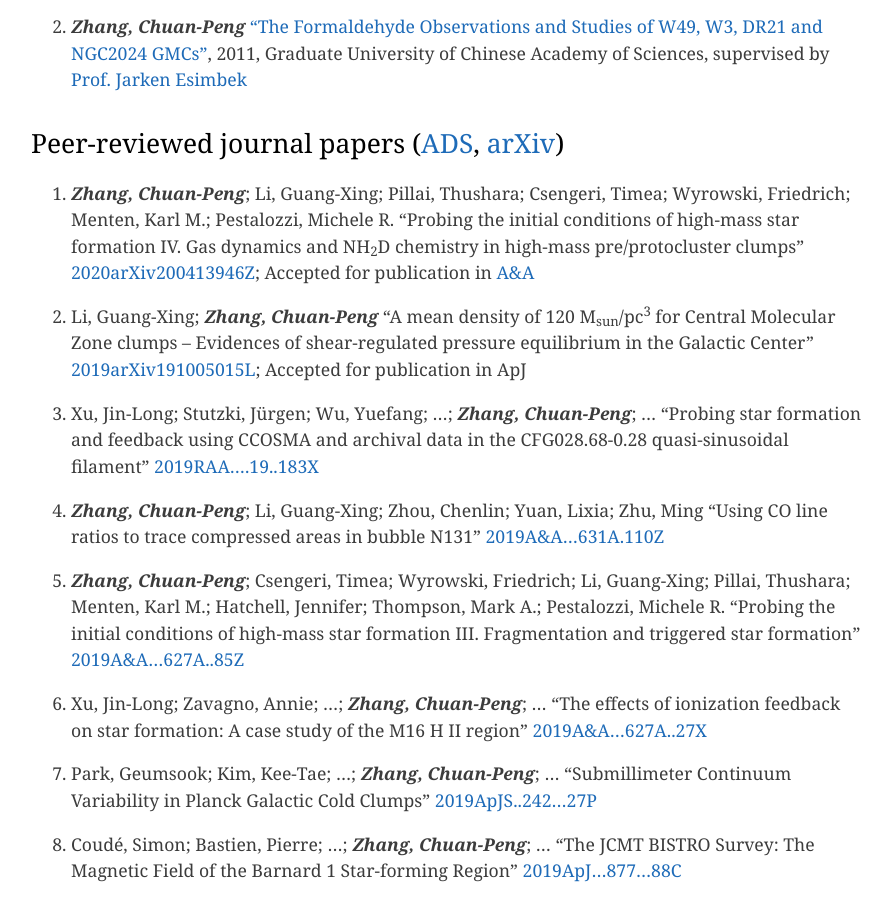
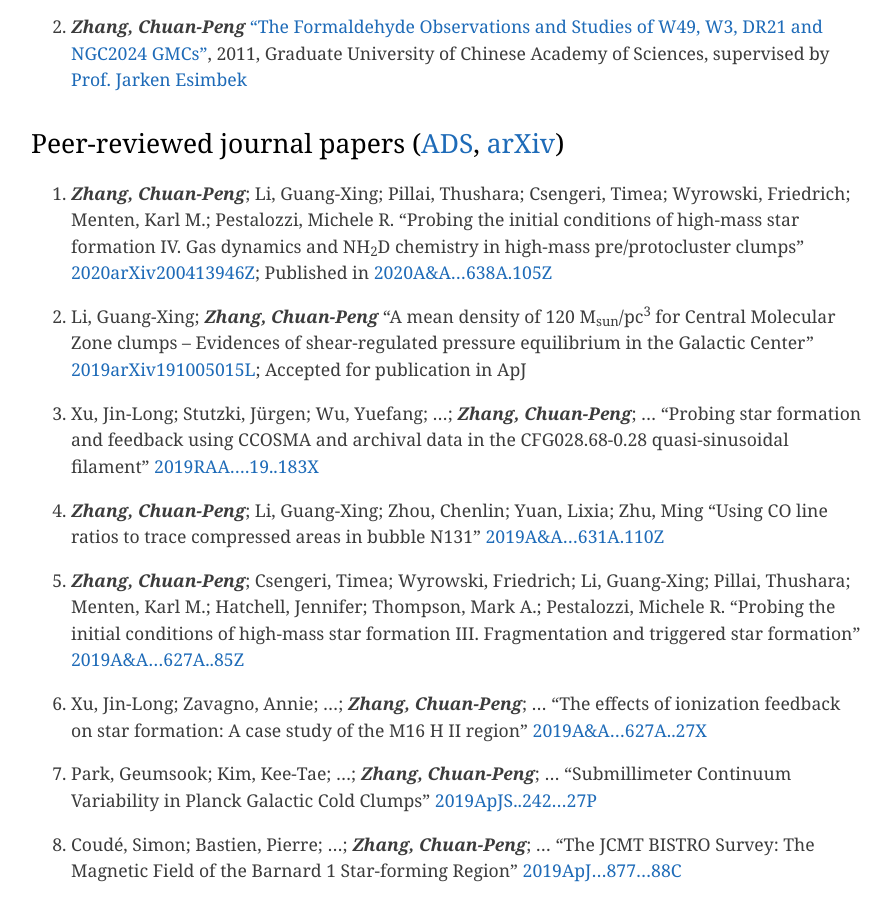
Before and after one commit to zcp521/zcp521.github.io, a Jekyll site: the page built from pub.md, in a window 1280 px wide and 900 px high, scrolled down 555 px. Shown: the whole window, without its empty margins (193-1084 px from the left). Built offline with Jekyll 4.4.1, drawn with Linux system fonts in a browser that asks for light colours.

Commit message:
Update pub.md

```diff
--- a/pub.md
+++ b/pub.md
@@ -17,7 +17,7 @@
 40. ***Zhang, Chuan-Peng***; Li, Guang-Xing; Pillai, Thushara; Csengeri, Timea; Wyrowski, Friedrich; Menten, Karl M.; Pestalozzi, Michele R.
 	"Probing the initial conditions of high-mass star formation IV. Gas dynamics and NH<sub>2</sub>D chemistry in high-mass pre/protocluster clumps"
 	[2020arXiv200413946Z](https://ui.adsabs.harvard.edu/abs/2020arXiv200413946Z);
-	Accepted for publication in [A&A]({{site.baseurl}}/pub/PdBI-spectra.pdf)
+	Published in [2020A&A...638A.105Z](https://ui.adsabs.harvard.edu/abs/2020A%26A...638A.105Z)
 
 39. Li, Guang-Xing; ***Zhang, Chuan-Peng***
 	"A mean density of 120 M<sub>sun</sub>/pc<sup>3</sup> for Central Molecular Zone clumps – Evidences of shear-regulated pressure equilibrium in the Galactic Center"
```
